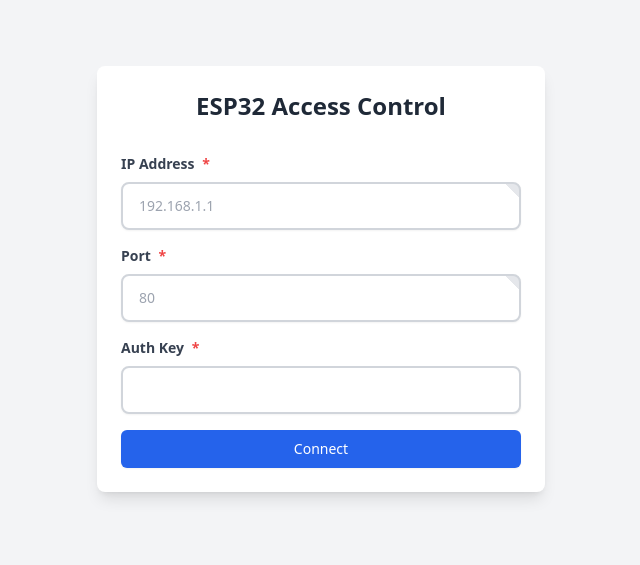
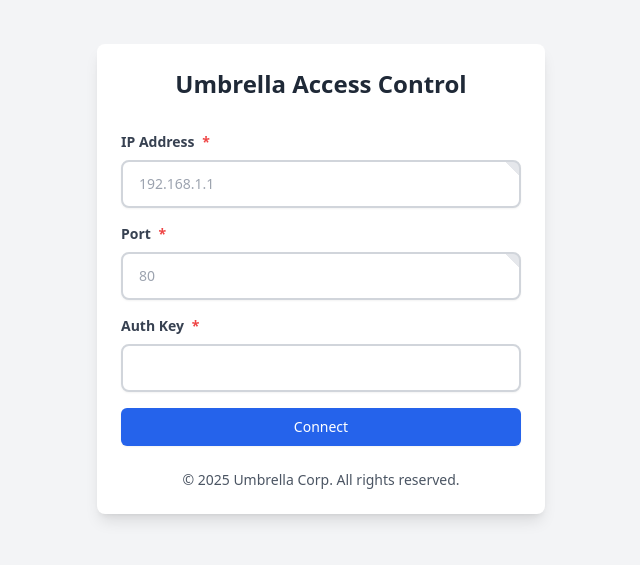
Before and after one commit to lukaku12/access-point, a Vue app: page /login in a window 1280 px wide. Shown: the part 153-718 px from the top of the page, without its empty margins (319-959 px from the left). Built offline with nearby package versions, Linux system fonts and the light colour scheme.

Commit message:
Update LoginView title and add copyright notice

```diff
--- a/src/views/LoginView.vue
+++ b/src/views/LoginView.vue
@@ -1,8 +1,9 @@
 <template>
   <div class="min-h-screen flex items-center justify-center bg-gray-100 dark:bg-gray-900">
     <div class="max-w-md w-full p-6 bg-white dark:bg-gray-800 rounded-lg shadow-lg">
-      <h1 class="text-2xl font-bold text-center text-gray-800 dark:text-white mb-8">ESP32 Access Control</h1>
+      <h1 class="text-2xl font-bold text-center text-gray-800 dark:text-white mb-8">Umbrella Access Control</h1>
       <LoginForm />
+      <p class="text-sm text-center text-gray-600 dark:text-gray-400 mt-6">&copy; 2025 Umbrella Corp. All rights reserved.</p>
     </div>
   </div>
 </template>
```
